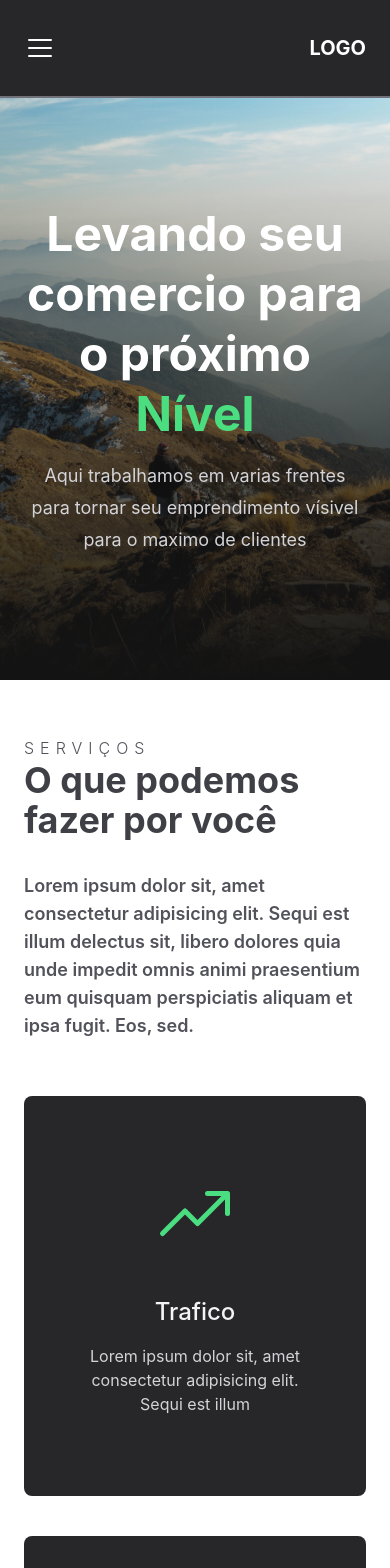
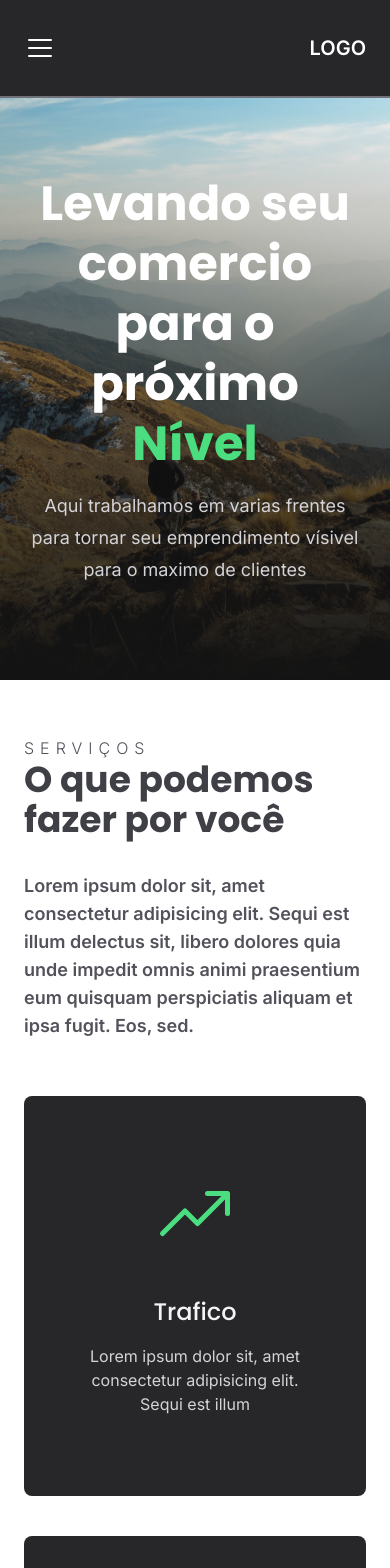
Before and after one commit to calebesg/webpage, a Next.js app: page / in a window 390 px wide. Shown: the top 1568 px of the page. Built offline with nearby package versions, Linux system fonts and the light colour scheme; what @chakra-ui/next-js would draw is missing.

Commit message:
added google fonts

```diff
--- a/src/components/HeaderBar.tsx
+++ b/src/components/HeaderBar.tsx
@@ -6,7 +6,7 @@ import { NavOptions } from './NavOptions'
 
 export default function HeaderBar() {
   return (
-    <header className="fixed z-50 w-full bg-zinc-800 border-b-2 border-zinc-500">
+    <header className="fixed z-50 w-full bg-zinc-800 border-b-2 border-zinc-500 font-sans">
       <Container>
         <div className="h-24 lg:h-20 px-6 flex items-center justify-between gap-6">
           <MenuMobile />
--- a/src/components/ServiceCard.tsx
+++ b/src/components/ServiceCard.tsx
@@ -12,7 +12,7 @@ export default function ServiceCard({
   return (
     <div className="flex flex-col items-center justify-center px-8 py-20 bg-zinc-800 rounded-lg w-full">
       {children}
-      <strong className="font-medium text-2xl text-zinc-100">
+      <strong className="font-Poppins font-medium text-2xl text-zinc-100">
         {placeholder}
       </strong>
       <span className="text-zinc-300 text-center px-4 mt-4">{description}</span>
--- a/src/pages/_document.tsx
+++ b/src/pages/_document.tsx
@@ -3,7 +3,18 @@ import { Html, Head, Main, NextScript } from 'next/document'
 export default function Document() {
   return (
     <Html lang="en">
-      <Head />
+      <Head>
+        <link rel="preconnect" href="https://fonts.googleapis.com" />
+        <link
+          rel="preconnect"
+          href="https://fonts.gstatic.com"
+          crossOrigin="anonymous"
+        />
+        <link
+          href="https://fonts.googleapis.com/css2?family=Inter:wght@100;300;400;600&family=Poppins:wght@500;600;700;900&display=swap"
+          rel="stylesheet"
+        />
+      </Head>
       <body>
         <Main />
         <NextScript />
--- a/src/pages/index.tsx
+++ b/src/pages/index.tsx
@@ -57,12 +57,12 @@ export default function Home() {
 
       <HeaderBar />
 
-      <main className="pt-20">
+      <main className="pt-20 font-sans">
         <Container>
           {/* {BANNER ==================================================} */}
           <div className="w-full relative flex items-center justify-center md:justify-start bg-banner bg-cover bg-center m-auto h-[74vh] max-h-[600px] px-6 -z-10 after:absolute after:inset-0 after:bg-gradient-to-t">
             <section className="w-full md:w-[50%] z-50">
-              <h1 className="text-white font-bold text-5xl leading-tight text-center md:text-left">
+              <h1 className="text-white font-Poppins font-bold text-5xl leading-tight text-center md:text-left">
                 Levando seu comercio para o próximo{' '}
                 <span className="text-green-400">Nível</span>
               </h1>
@@ -82,7 +82,7 @@ export default function Home() {
                 <strong className="uppercase text-zinc-600 font-light tracking-[6px]">
                   Serviços
                 </strong>
-                <h2 className="text-4xl font-bold text-zinc-700">
+                <h2 className="text-4xl font-Poppins font-bold text-zinc-700">
                   O que podemos fazer por você
                 </h2>
               </div>
@@ -124,7 +124,7 @@ export default function Home() {
                 <strong className="uppercase text-zinc-200 font-light tracking-[6px]">
                   <p>portifólio</p>
                 </strong>
-                <h2 className="text-4xl font-bold text-white">
+                <h2 className="text-4xl font-Poppins font-bold text-white">
                   Projetos lançados
                 </h2>
               </div>
@@ -150,7 +150,7 @@ export default function Home() {
               {loaded && instanceRef.current && (
                 <div className="flex justify-center gap-4 mt-8">
                   <button
-                    className="w-10 h-10 bg-black/80 rounded-full"
+                    className="w-10 h-10 bg-black/80 rounded-full flex items-center justify-center"
                     onClick={(e: any) =>
                       e.stopPropagation() || instanceRef.current?.prev()
                     }
@@ -158,7 +158,7 @@ export default function Home() {
                     <CaretLeft size={32} color="#fff" width="bold" />
                   </button>
                   <button
-                    className="w-10 h-10 bg-black/80 rounded-full"
+                    className="w-10 h-10 bg-black/80 rounded-full flex items-center justify-center"
                     onClick={(e: any) =>
                       e.stopPropagation() || instanceRef.current?.next()
                     }
@@ -180,7 +180,7 @@ export default function Home() {
             />
 
             <main className="lg:self-center lg:w-2/3 px-10">
-              <h2 className="text-white text-2xl lg:text-4xl text-center lg:text-left font-semibold">
+              <h2 className="text-white text-2xl lg:text-4xl text-center lg:text-left  font-Poppins font-bold">
                 Quem Somos.
               </h2>
               <p className="text-zinc-300 md:text-lg text-center lg:text-left mt-8 leading-relaxed">
--- a/tailwind.config.ts
+++ b/tailwind.config.ts
@@ -4,15 +4,19 @@ const config: Config = {
   content: ['./src/**/*.tsx'],
   theme: {
     backgroundImage: {
-      'banner': "url('/img/banner.jpg')",
+      banner: "url('/img/banner.jpg')",
       'gradient-radial': 'radial-gradient(var(--tw-gradient-stops))',
-        'gradient-conic':
-          'conic-gradient(from 180deg at 50% 50%, var(--tw-gradient-stops))',
-      'gradient-to-t': 'linear-gradient(0deg, #131313, #ffffff00)'
+      'gradient-conic':
+        'conic-gradient(from 180deg at 50% 50%, var(--tw-gradient-stops))',
+      'gradient-to-t': 'linear-gradient(0deg, #131313, #ffffff00)',
     },
     maxWidth: {
-      'xxxl': "1920px"
-    }
+      xxxl: '1920px',
+    },
+    fontFamily: {
+      sans: ['Inter', 'sans'],
+      Poppins: ['Poppins', 'Inter', 'sans'],
+    },
   },
   plugins: [],
 }
```
